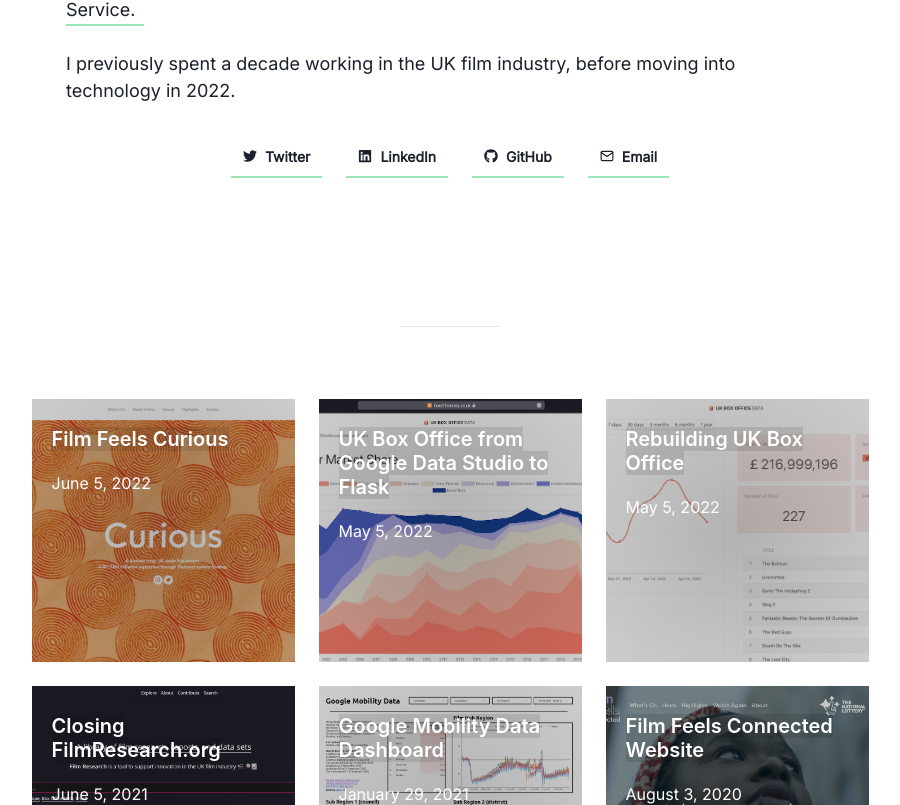
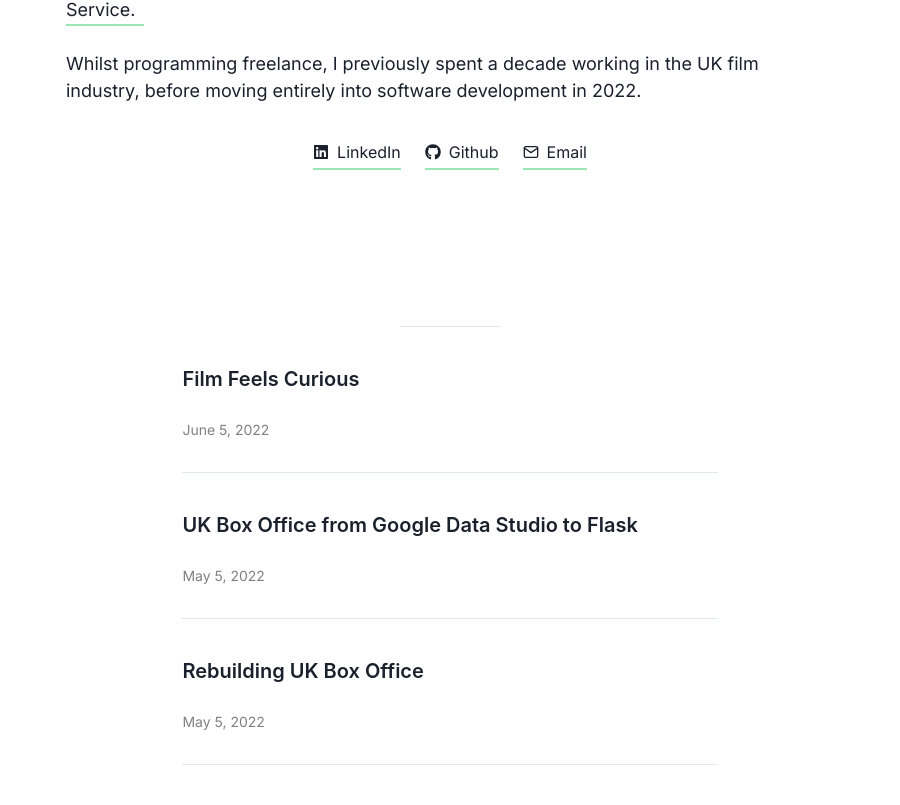
Before and after one commit to AndyRae/andyrae.github.io, a Next.js app: page / in a window 1280 px wide. Shown: the part 315-1120 px from the top of the page, without its empty margins (190-1090 px from the left). Built offline with nearby package versions, Linux system fonts and the light colour scheme.

Commit message:
Add speed

```diff
--- a/components/Hero.jsx
+++ b/components/Hero.jsx
@@ -1,6 +1,6 @@
 import { NavLink } from './Navbar';
-import { Heading, VStack, HStack, Text, Button } from '@chakra-ui/react';
-import { FaTwitter, FaGithub, FaLinkedin } from 'react-icons/fa';
+import { Heading, VStack, HStack, Text, Box } from '@chakra-ui/react';
+import { FaGithub, FaLinkedin } from 'react-icons/fa';
 import { FiMail } from 'react-icons/fi';
 
 export const Hero = () => {
@@ -25,69 +25,49 @@ export const Hero = () => {
 						Digital Research Service.
 					</NavLink>
 					<br />
-					<br />I previously spent a decade working in the UK film industry,
-					before moving into technology in 2022.
+					<br />
+					Whilst programming freelance, I previously spent a decade working in
+					the UK film industry, before moving entirely into software development
+					in 2022.
 				</Text>
 			</VStack>
-
 			<HStack spacing={[0, 6]} justifyContent='center'>
-				<NavLink text='Twitter' link='https://twitter.com/AndyRae_' isExternal>
-					<Button
-						leftIcon={<FaTwitter />}
-						colorScheme='green.100'
-						variant='link'
-						size={['xs', 'sm']}
-						_hover={{
-							textDecoration: 'none',
-						}}
-					>
-						Twitter
-					</Button>
-				</NavLink>
 				<NavLink
 					text='LinkedIn'
 					link='https://www.linkedin.com/in/andyrae1/'
 					isExternal
+					display='flex'
+					alignItems='center'
 				>
-					<Button
-						leftIcon={<FaLinkedin />}
-						colorScheme='green.100'
-						variant='link'
-						size={['xs', 'sm']}
-						_hover={{
-							textDecoration: 'none',
-						}}
-					>
-						LinkedIn
-					</Button>
+					<Box pr={2}>
+						<FaLinkedin />
+					</Box>
+					LinkedIn
 				</NavLink>
-				<NavLink text='GitHub' link='https://github.com/AndyRae' isExternal>
-					<Button
-						leftIcon={<FaGithub />}
-						colorScheme='green.100'
-						variant='link'
-						size={['xs', 'sm']}
-						_hover={{
-							textDecoration: 'none',
-						}}
-					>
-						GitHub
-					</Button>
+
+				<NavLink
+					text='Github'
+					link='https://github.com/AndyRae'
+					isExternal
+					display='flex'
+					alignItems='center'
+				>
+					<Box pr={2}>
+						<FaGithub />
+					</Box>
+					Github
 				</NavLink>
-				<NavLink text='Email' link='mailto:hello@rae.li' isExternal>
-					<Button
-						leftIcon={<FiMail />}
-						colorScheme='green.100'
-						variant='link'
-						size={['xs', 'sm']}
-						_hover={{
-							textDecoration: 'none',
-						}}
-						// px={0}
-						// paddingX={0}
-					>
-						Email
-					</Button>
+				<NavLink
+					text='Email'
+					link='mailto:hello@rae.li'
+					isExternal
+					display='flex'
+					alignItems='center'
+				>
+					<Box pr={2}>
+						<FiMail />
+					</Box>
+					Email
 				</NavLink>
 			</HStack>
 		</VStack>
--- a/components/ItemList.jsx
+++ b/components/ItemList.jsx
@@ -3,14 +3,13 @@ import NextLink from 'next/link';
 import {
 	LinkBox,
 	LinkOverlay,
-	SimpleGrid,
 	Heading,
 	Text,
-	Button,
-	Fade,
+	VStack,
+	StackDivider,
 } from '@chakra-ui/react';
+
 import { Date } from './Date';
-import { useDisclosure } from '@chakra-ui/react';
 
 export const Item = ({ title, link, image, date }) => {
 	return (
@@ -39,18 +38,6 @@ export const Item = ({ title, link, image, date }) => {
 					quality={100}
 					unoptimized={true}
 				/>
-				// <picture style={{ objectFit: 'cover', layout:'fill', zIndex: -1 }}>
-				//   <source
-				//     srcSet={require('../public/fhm-1.png?url').default}
-				//     type="image/webp"
-				//   />
-				//   <source
-				//     srcSet={require('../public/fhm-1.png')}
-				//     type="image/png"
-				//   />
-				//   <img src={'fhm-1.png'}  />
-				//   <img src={image} />
-				// </picture>
 			)}
 
 			<Heading size='md' textColor='white' fontWeight={'600'} my='2'>
@@ -70,52 +57,46 @@ export const Item = ({ title, link, image, date }) => {
 	);
 };
 
-export const ItemList = ({ posts }) => {
-	const { isOpen, onToggle } = useDisclosure();
-
+const ListItem = ({ title, link, date }) => {
 	return (
 		<>
-			<SimpleGrid columns={[1, 2, 3]} spacing={6} pt='10'>
-				{posts.slice(0, 6).map((item, i) => (
-					<Item
+			<Heading
+				size='md'
+				fontWeight={'600'}
+				my='2'
+				_hover={{
+					bgGradient: 'linear(to-l, #FF0080, #ABE4B8)',
+					bgClip: 'text',
+				}}
+			>
+				<NextLink href={`posts/${link}`} passHref>
+					{title}
+				</NextLink>
+			</Heading>
+			<Text mt={5} textColor='gray' fontSize='sm'>
+				<Date dateString={date} />
+			</Text>
+		</>
+	);
+};
+
+export const ItemList = ({ posts }) => {
+	return (
+		<>
+			<VStack
+				divider={<StackDivider borderColor='gray.200' />}
+				spacing={8}
+				align='stretch'
+			>
+				{posts.map((item, i) => (
+					<ListItem
 						key={i}
 						title={item.title}
 						link={item.id}
-						image={item.image}
 						date={item.date}
 					/>
 				))}
-			</SimpleGrid>
-
-			<Button
-				px={2}
-				py={1}
-				_hover={{
-					textDecoration: 'none',
-					color: 'green.200',
-				}}
-				borderBottomColor='green.200'
-				borderBottomWidth='2px'
-				variant='link'
-				borderRadius='0'
-				onClick={onToggle}
-			>
-				More
-			</Button>
-
-			<Fade in={isOpen}>
-				<SimpleGrid columns={[1, 3]} spacing={8} pt='10'>
-					{posts.slice(6).map((item, i) => (
-						<Item
-							key={i}
-							title={item.title}
-							link={item.id}
-							image={item.image}
-							date={item.date}
-						/>
-					))}
-				</SimpleGrid>
-			</Fade>
+			</VStack>
 		</>
 	);
 };
--- a/components/Navbar.jsx
+++ b/components/Navbar.jsx
@@ -3,23 +3,20 @@ import { Box, Flex, Link, Button, Stack, useColorMode } from '@chakra-ui/react';
 import { MoonIcon, SunIcon } from '@chakra-ui/icons';
 
 export const NavLink = ({ link, children, ...rest }) => (
-	<NextLink href={link} passHref>
 	<Link
-			// px={[0,2]}
-			// px={2}
+		as={NextLink}
+		href={link}
 		py={1}
 		_hover={{
-				textDecoration: 'none',
-				color: 'green.200',
+			bgGradient: 'linear(to-l, #FF0080, #ABE4B8)',
+			bgClip: 'text',
 		}}
-			href={link}
 		borderBottomColor='green.200'
 		borderBottomWidth='2px'
 		{...rest}
 	>
 		{children}
 	</Link>
-	</NextLink>
 );
 
 const Links = [
```
Also changed, not shown: package.json (+16 -16 lines), 1 other file (tests, documents, lock files or other folders). Lines whose indentation alone changed are shown as unchanged.
